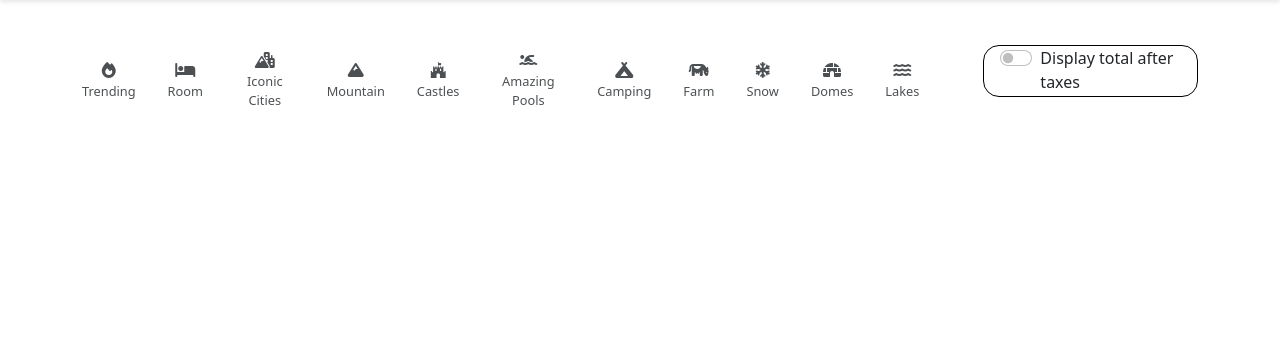
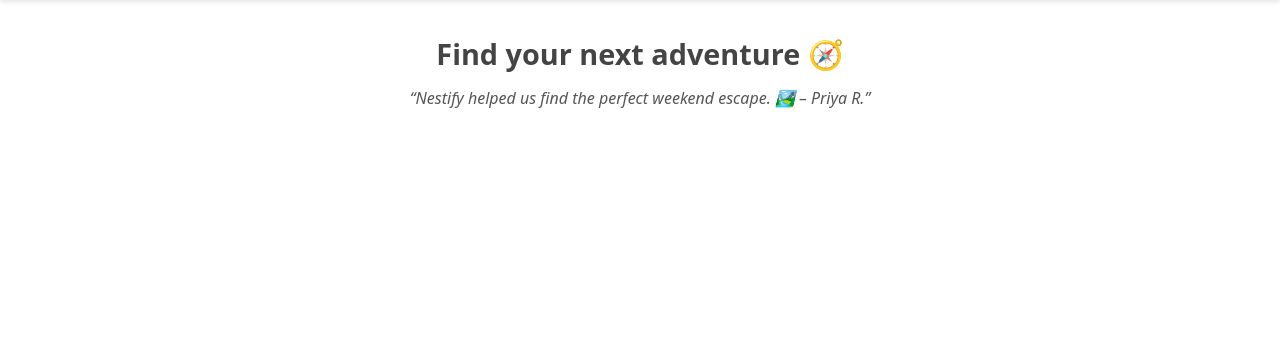
Before and after one commit to sdhsdfgjh/nestify-project, a Node server app: page /listings/ in a window 1280 px wide. Shown: the part 80-420 px from the top of the page. Run offline with Node 20, Linux system fonts and the light colour scheme; data that the repository does not hold is empty; some libraries are stand-ins or nearby versions.

Commit message:
Updated index.ejs

```diff
--- a/views/listings/index.ejs
+++ b/views/listings/index.ejs
@@ -1,144 +1,173 @@
 <% layout("/layouts/boilerplate") %>
+
 <body>
   <style>
-    #filters {
-      display: flex;
-      overflow-x: scroll;
-      align-items: center;
-    }
-    #filters::-webkit-scrollbar {
-      display: none;
-    }
-    #filters {
-      -ms-overflow-style: none; /* IE and Edge */
-      scrollbar-width: none; /* Firefox */
+    /* TAGLINE STYLES (bigger now) */
+  .tagline-container {
+    text-align: center;
+    margin-top: 1rem;
+    font-size: 1.8rem; /* ⬆️ was 1.2rem */
+    font-weight: 600;
+    color: #444;
+    height: 2.4rem;
+  }
+
+  .tagline-text {
+    animation: fadeIn 1s ease-in-out;
+    transition: opacity 0.5s ease-in-out;
+  }
+
+    @keyframes fadeIn {
+      from { opacity: 0; }
+      to { opacity: 1; }
     }
 
-    .filter {
+    /* TESTIMONIAL STYLES (smaller) */
+    .testimonial-section {
+      margin: 1rem auto;
       text-align: center;
-      margin-right: 2rem;
-      margin-top: 2rem;
-      opacity: 0.8;
+      font-size: 1rem;
+      font-style: italic;
+      font-weight: 400;
+      color: #555;
+      min-height: 2.2rem;
+      max-width: 700px;
     }
-    .filter:hover {
+
+    .testimonial-text {
+      transition: opacity 1s ease-in-out;
       opacity: 1;
-      cursor: pointer;
     }
-    .filter p {
-      font-size: 0.8rem;
+
+    /* LISTING CARDS (bigger visuals) */
+    .listing-link {
+      text-decoration: none;
+      color: inherit;
     }
+
+    .listing-card {
+      margin: 1.2rem;
+      border: none;
+      border-radius: 12px;
+      box-shadow: 0 3px 12px rgba(0, 0, 0, 0.1);
+      transition: transform 0.2s;
+    }
+
+    .listing-card:hover {
+      transform: scale(1.025);
+    }
+
+    .card-img-top {
+  border-radius: 1rem !important;
+  width: 100%;
+  height: 22rem;
+  object-fit: cover;
+  margin-bottom: 1rem; /* 🆕 adds spacing between image and text */
+}
+
+.card {
+  padding: 1rem; /* 🆕 adds spacing inside card edges */
+  margin: 1rem;  /* optional: adds space between cards */
+  border-radius: 1rem;
+  box-shadow: 0 4px 12px rgba(0, 0, 0, 0.08);
+}
+
+    .card-body {
+      padding: 1.2rem;
+    }
+
+    .card-text b {
+      font-size: 1.1rem;
+    }
+
     .tax-info {
       display: none;
     }
-    .tax-toggle {
-      border: 1px solid black;
-      border-radius: 1rem;
-      height: 3.25rem;
-      padding: 1rem;
-      margin-left: 2rem;
-      display: flex;
-      align-items: center;
-    }
   </style>
-  <div id="filters-main">
-    <div id="filters">
-      <div class="filter">
-        <div><i class="fa-solid fa-fire"></i></div>
-        <p>Trending</p>
-      </div>
-      <div class="filter">
-        <div><i class="fa-solid fa-bed"></i></div>
-        <p>Room</p>
-      </div>
 
-      <div class="filter">
-        <div><i class="fa-solid fa-mountain-city"></i></div>
-        <p>Iconic Cities</p>
-      </div>
-      <div class="filter">
-        <div><i class="fa-solid fa-mountain"></i></div>
-        <p>Mountain</p>
-      </div>
-      <div class="filter">
-        <div><i class="fa-brands fa-fort-awesome"></i></div>
-        <p>Castles</p>
-      </div>
-      <div class="filter">
-        <div><i class="fa-solid fa-person-swimming"></i></div>
-        <p>Amazing Pools</p>
-      </div>
+  <!-- ANIMATED TAGLINE -->
+  <div class="tagline-container">
+    <div class="tagline-text" id="taglineText">Find your next adventure 🧭</div>
+  </div>
 
-      <div class="filter">
-        <div><i class="fa-solid fa-campground"></i></div>
-        <p>Camping</p>
-      </div>
-      <div class="filter">
-        <div><i class="fa-solid fa-cow"></i></div>
-        <p>Farm</p>
-      </div>
-      <div class="filter">
-        <div><i class="fa-solid fa-snowflake"></i></div>
-        <p>Snow</p>
-      </div>
-      <div class="filter">
-        <div><i class="fa-solid fa-igloo"></i></div>
-        <p>Domes</p>
-      </div>
-      <div class="filter">
-        <div><i class="fa-solid fa-water"></i></div>
-        <p>Lakes</p>
-      </div>
-      <div class="tax-toggle">
-        <div class="form-check form-check-reverse form-switch ">
-          <input
-            class="form-check-input"
-            type="checkbox"
-            role="switch"
-            id="flexSwitchCheckDefault"
-          />
-          <label class="form-check-label" for="flexSwitchCheckDefault"
-            >Display total after taxes</label
-          >
-        </div>
-      </div>
+  <!-- AUTO-SLIDING TESTIMONIALS -->
+  <div class="testimonial-section">
+    <div class="testimonial-text" id="testimonialText">
+      “Nestify helped us find the perfect weekend escape. 🏞️ – Priya R.”
     </div>
   </div>
 
-  <div class="row row-cols-lg-3 row-cols-md-3 row-cols-sm-1 mt-2">
+  <!-- LISTING CARDS -->
+  <div class="row row-cols-lg-3 row-cols-md-2 row-cols-sm-1 mt-2">
     <% for(let listing of allListings) { %>
     <a href="/listings/<%= listing._id %>" class="listing-link">
       <div class="card col listing-card">
         <img
           src="<%= listing.image.url %>"
           class="card-img-top"
-          alt="listng image"
-          style="height: 20rem"
+          alt="listing image"
         />
-        <div class="card-img-overlay"></div>
         <div class="card-body">
           <p class="card-text">
-            <b><%=listing.title %></b>
-            <br />
-            &#8377; <%= listing.price%> /night
-            <i class="tax-info"> &nbsp; +18% GST </i>
+            <b><%= listing.title %></b><br />
+            ₹ <%= listing.price %> /night
+            <i class="tax-info"> +18% GST</i>
           </p>
         </div>
       </div>
     </a>
     <% } %>
   </div>
+
+  <!-- SCRIPTS -->
+  <script>
+    // TAGLINES
+    const taglines = [
+      "Find your next adventure 🧭",
+      "Unwind in stunning stays ✨",
+      "Escape the ordinary 🏝️",
+      "Book your dream weekend 🛏️",
+      "Cozy cabins & city views 🌆",
+      "Nature, comfort, and you 🍃",
+      "A stay for every story 📖"
+    ];
+
+    let tIndex = 0;
+    const taglineText = document.getElementById("taglineText");
+
+    setInterval(() => {
+      taglineText.style.opacity = 0;
+      setTimeout(() => {
+        tIndex = (tIndex + 1) % taglines.length;
+        taglineText.textContent = taglines[tIndex];
+        taglineText.style.opacity = 1;
+      }, 400);
+    }, 4000);
+
+    // TESTIMONIALS
+    const testimonials = [
+      "“Nestify helped us find the perfect weekend escape. 🏞️ – Priya R.”",
+      "“A cozy cabin in the woods — just what we needed! 🌲 – Kunal D.”",
+      "“Smooth booking, friendly hosts, 10/10! 🌟 – Aisha N.”",
+      "“Found a pet-friendly place with a lake view! 🐶💧 – Ravi V.”",
+      "“My go-to for quick weekend gateways. 🧳 – Sneha S.”",
+      "“Loved the mountain view at sunrise! ⛰️🌅 – Aman J.”",
+      "“Affordable, safe, and beautifully clean. ✅ – Isha T.”",
+      "“It felt like home, but better. 🏡 – Veer M.”",
+      "“Easy booking and great recommendations. 👍 – Meera G.”",
+      "“Best experience I’ve had with any rental site. 💯 – Tarun P.”"
+    ];
+
+    let testimonialIndex = 0;
+    const testimonialText = document.getElementById("testimonialText");
+
+    setInterval(() => {
+      testimonialText.style.opacity = 0;
+      setTimeout(() => {
+        testimonialIndex = (testimonialIndex + 1) % testimonials.length;
+        testimonialText.innerHTML = testimonials[testimonialIndex];
+        testimonialText.style.opacity = 1;
+      }, 500);
+    }, 5000);
+  </script>
 </body>
-
-<script>
-  let taxSwitch = document.getElementById("flexSwitchCheckDefault");
-  taxSwitch.addEventListener("click", () => {
-    let taxInfo = document.getElementsByClassName("tax-info");
-    for (info of taxInfo) {
-      if (info.style.display != "inline") {
-        info.style.display = "inline";
-      } else {
-        info.style.display = "none";
-      }
-    }
-  });
-</script>
```
